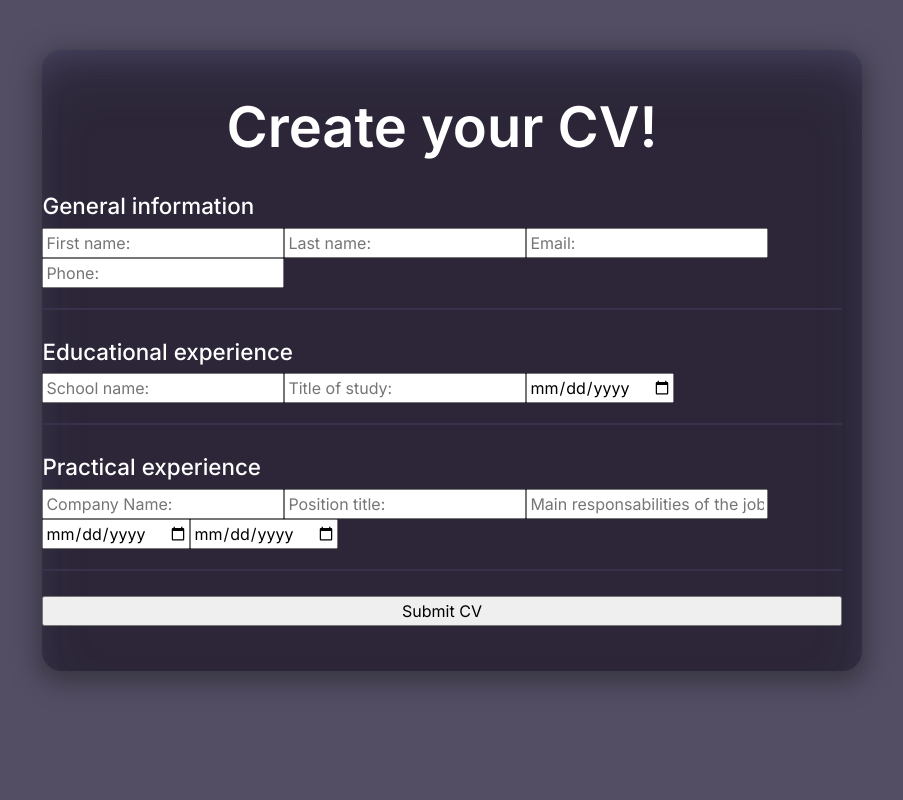
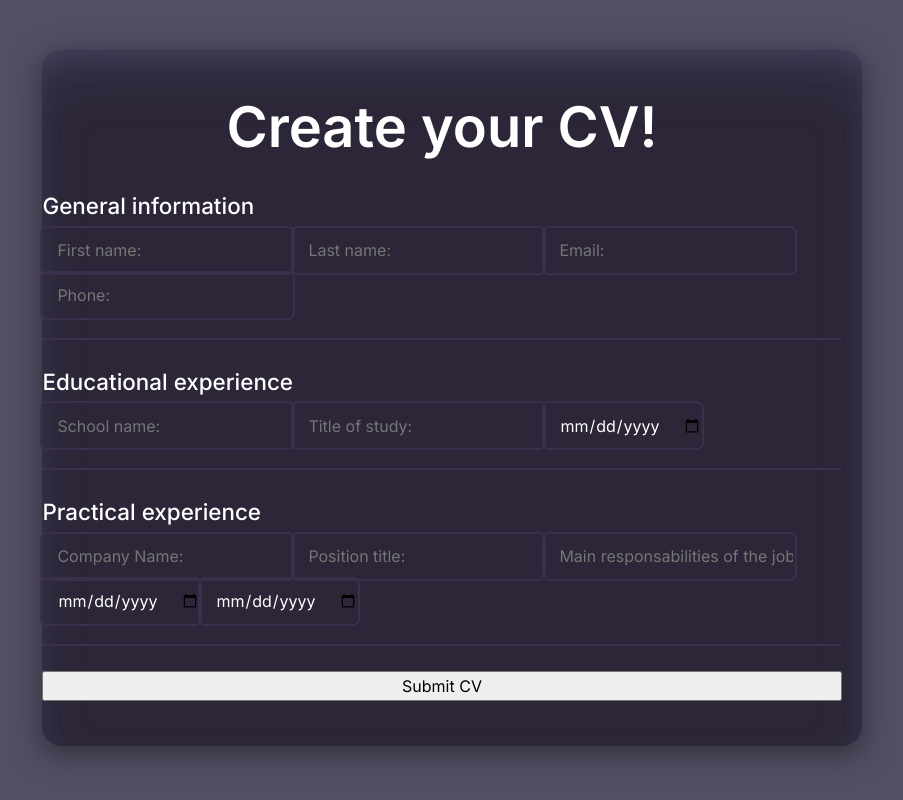
Before and after one commit to BenjaminFrias/cv-maker, a React (Vite) app: page / in a window 1280 px wide. Shown: the whole page, without its empty margins (188-1091 px from the left). Built offline with nearby package versions, Linux system fonts and the light colour scheme.

Commit message:
style InputField components

```diff
--- a/src/components/InputField.jsx
+++ b/src/components/InputField.jsx
@@ -1,3 +1,5 @@
+import "../styles/InputField.css"
+
 function InputField({type, placeholder}) {
   return <input type={type} placeholder={placeholder} className="input-field"></input>
 }
--- /dev/null
+++ b/src/styles/InputField.css
@@ -0,0 +1,14 @@
+.input-field {
+	flex: 1;
+	height: 45px;
+	padding-left: 15px;
+	border-radius: 5px;
+	border: none;
+	background: none;
+	color: var(--font-color);
+	outline: 2px solid var(--complementary-bg-color);
+}
+
+.input-field:focus {
+	outline: 2px solid var(--secondary-color);
+}
```
